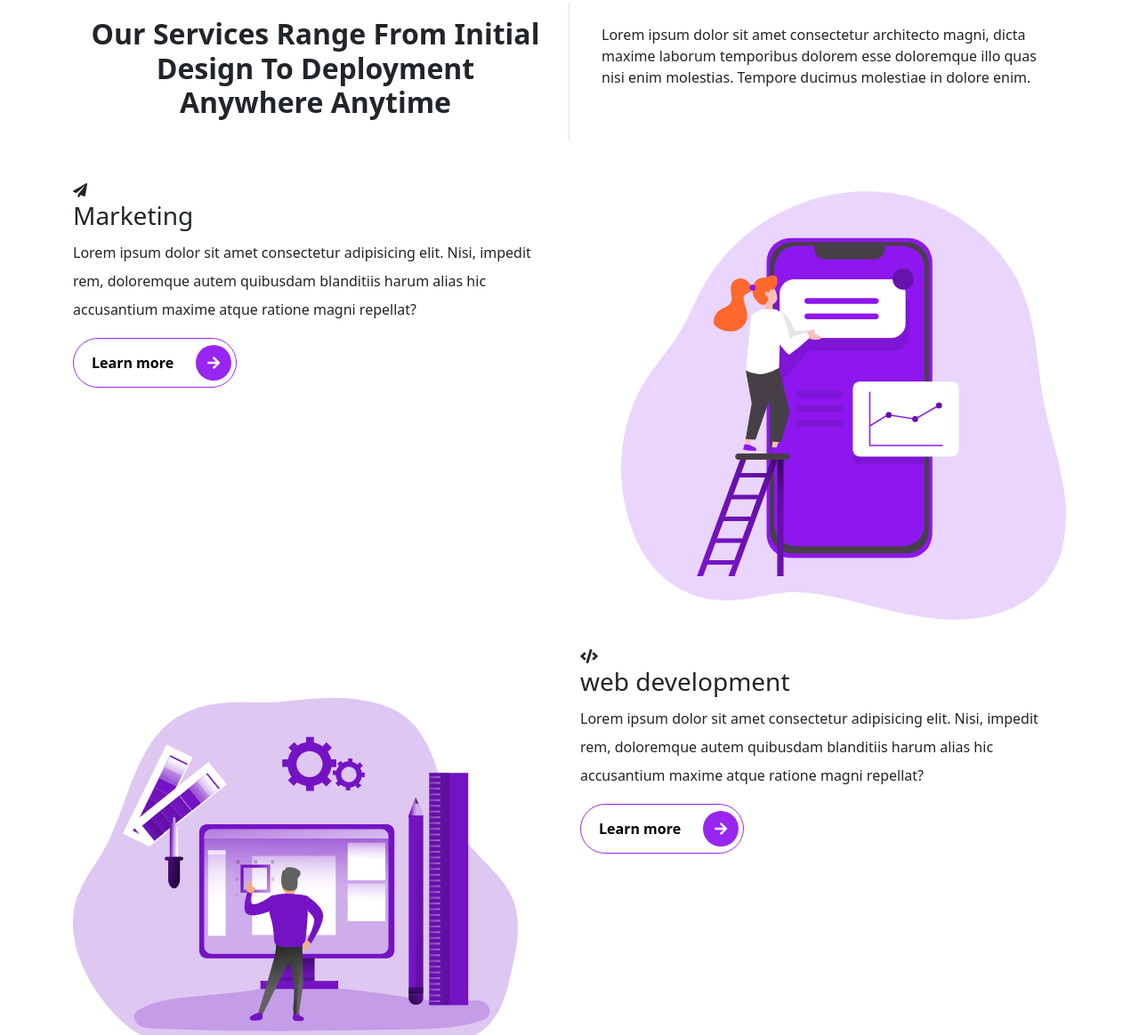
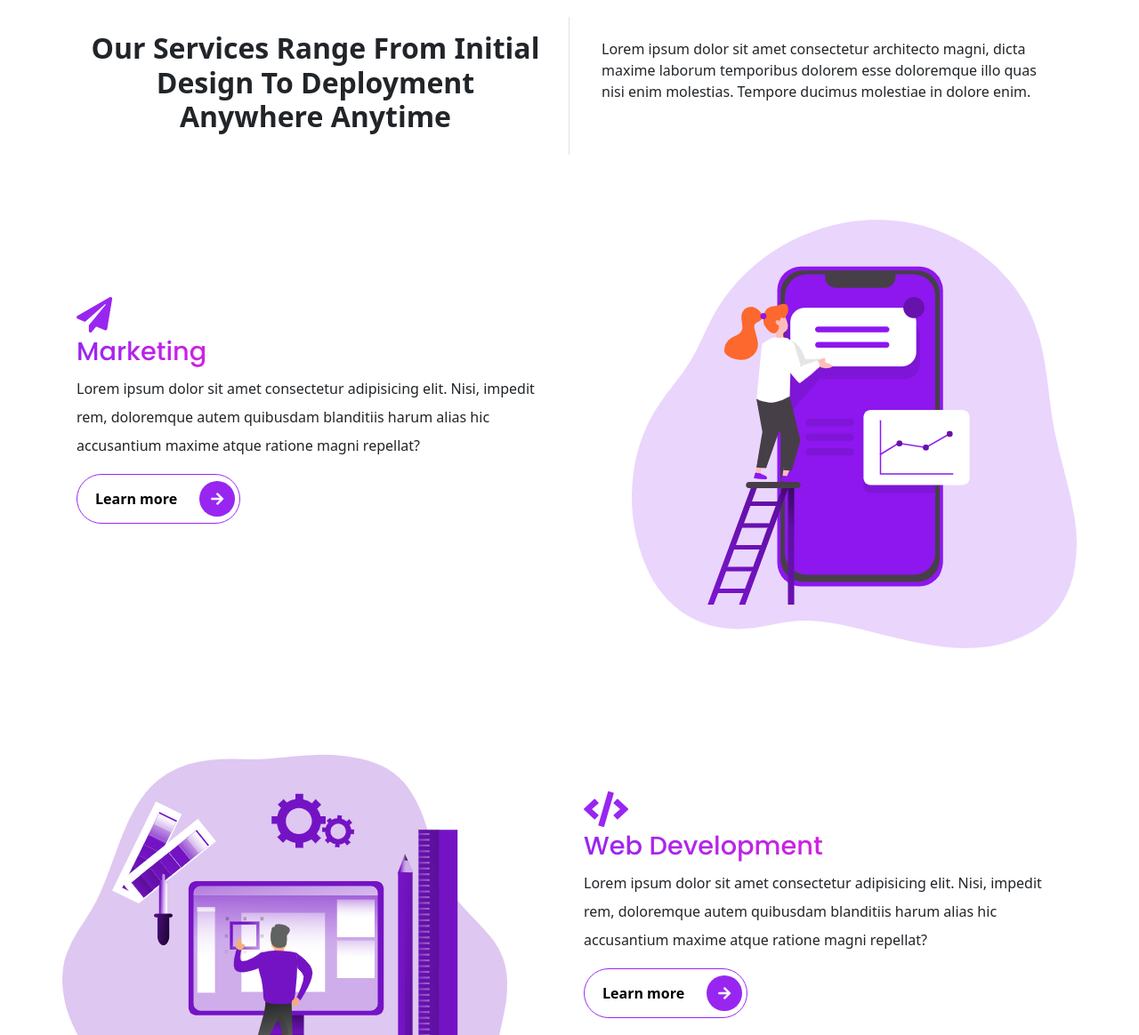
Before and after one commit to MauroSacramento/PortfolioWebsite, a website: page index.html in a window 1280 px wide. Shown: the part 1208-2372 px from the top of the page at 89% size. Drawn offline with nearby package versions, Linux system fonts and the light colour scheme.

Commit message:
Complete Services section

```diff
--- a/index.html
+++ b/index.html
@@ -150,7 +150,7 @@
                                             START THE SERVICES SECTION
       /////////////////////////////////////////////////////////////////////////////////////////////////////////////////////////-->
 
-      <section id="services" class="our-services">
+      <section id="services" class="services">
         <div class="container">
           <div class="row">
             <h1 class="display-3 fw-bold text-center">Our Services</h1>
--- a/scss/components/_typography.scss
+++ b/scss/components/_typography.scss
@@ -49,6 +49,16 @@
 
 .display-3 {
     font-family: Poppins, sans-serif;
+
+    &--title {
+        font-size: 1.8rem;
+        text-transform: capitalize;
+        font-family: Poppins, sans-serif;
+        display: inline-block;
+        background-image: linear-gradient(to right, $primary, $secondary);
+        -webkit-background-clip: text;
+        -webkit-text-fill-color: transparent;
+    }
 }
 
 //BORDER RIGHT
--- a/scss/sections/_services.scss
+++ b/scss/sections/_services.scss
@@ -0,0 +1,36 @@
+@use '../custom' as *;
+
+.services {
+    position: relative;
+    padding: 1rem 0;
+
+    &__content {
+        padding: 1rem;
+        margin-top: 0;
+
+        p {
+            font-size: 0.8rem;
+
+            @include media-breakpoint-up(lg) {
+                font-size: 1rem;
+            }
+        }
+
+        @include media-breakpoint-up(lg) {
+            margin-top: 5rem;
+        }
+
+        .icon {
+            font-size: 1.5rem;
+            color: $primary;
+
+            @include media-breakpoint-up(lg) {
+                font-size: 2.5rem;
+            }
+        }
+    }
+
+    &__pic {
+        max-width: 100%;
+    }
+}
```
Also changed, not shown: assets/css/style.css, 1 other file.
